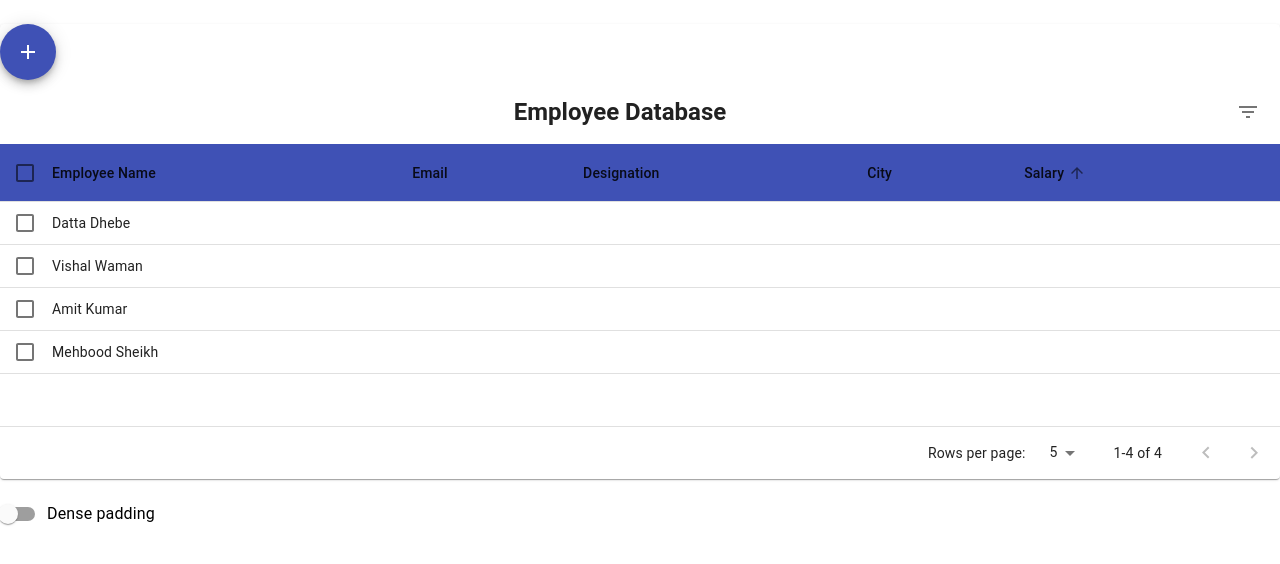
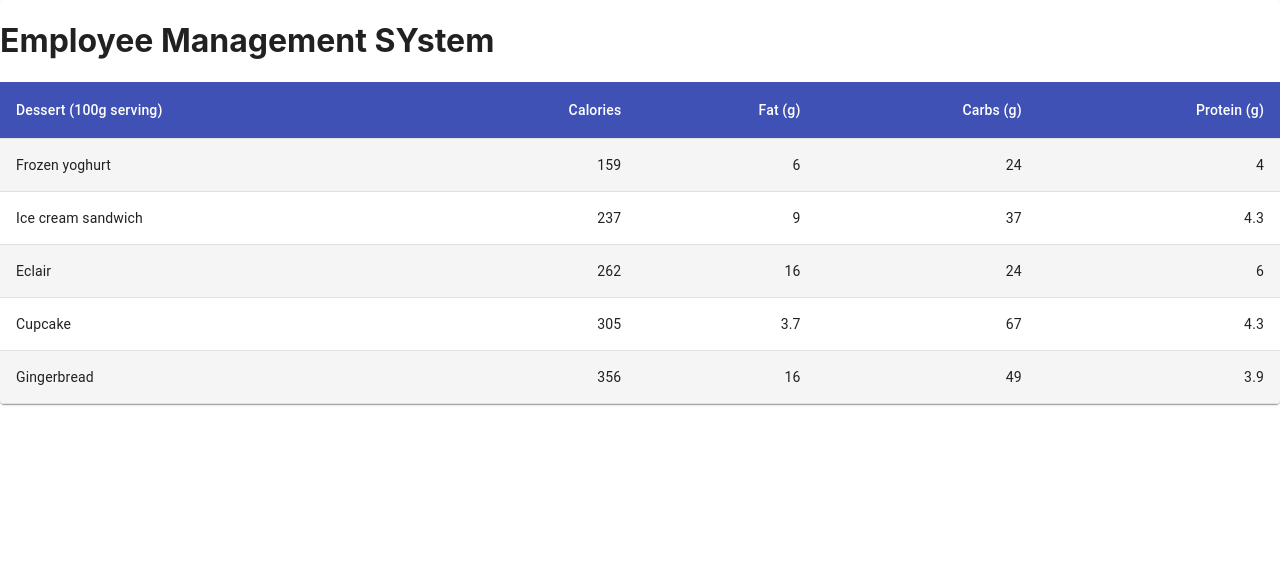
Before and after one commit to DattaDhebe/Employee-Management-Frontend, a React (Create React App) app: page /home in a window 1280 px wide. Shown: the top 564 px of the page. Built offline with nearby package versions, Linux system fonts and the light colour scheme.

Commit message:
Refactored : Dashboard To Match The Requirement by Making changes in UI.

```diff
--- a/src/Components/Dashboard/Home.jsx
+++ b/src/Components/Dashboard/Home.jsx
@@ -1,373 +1,80 @@
 import React from 'react';
-import PropTypes from 'prop-types';
-import clsx from 'clsx';
-import { lighten, makeStyles } from '@material-ui/core/styles';
+import { withStyles, makeStyles } from '@material-ui/core/styles';
 import Table from '@material-ui/core/Table';
 import TableBody from '@material-ui/core/TableBody';
 import TableCell from '@material-ui/core/TableCell';
+import TableContainer from '@material-ui/core/TableContainer';
 import TableHead from '@material-ui/core/TableHead';
-import TablePagination from '@material-ui/core/TablePagination';
 import TableRow from '@material-ui/core/TableRow';
-import TableSortLabel from '@material-ui/core/TableSortLabel';
-import Toolbar from '@material-ui/core/Toolbar';
-import Typography from '@material-ui/core/Typography';
 import Paper from '@material-ui/core/Paper';
-import Checkbox from '@material-ui/core/Checkbox';
-import IconButton from '@material-ui/core/IconButton';
-import Tooltip from '@material-ui/core/Tooltip';
-import FormControlLabel from '@material-ui/core/FormControlLabel';
-import Switch from '@material-ui/core/Switch';
-import DeleteIcon from '@material-ui/icons/Delete';
-import FilterListIcon from '@material-ui/icons/FilterList';
-import Fab from '@material-ui/core/Fab';
-import AddIcon from '@material-ui/icons/Add';
 
+const StyledTableCell = withStyles((theme) => ({
+  head: {
+    backgroundColor:'#3f51b5',
+    color: theme.palette.common.white,
+  },
+  body: {
+    fontSize: 14,
+  },
+}))(TableCell);
 
-function createData(name, email, designation, city, salary) {
-  return { name, email, designation, city, salary };
+const StyledTableRow = withStyles((theme) => ({
+  root: {
+    '&:nth-of-type(odd)': {
+      backgroundColor: theme.palette.action.hover,
+    },
+  },
+}))(TableRow);
+
+function createData(name, calories, fat, carbs, protein) {
+  return { name, calories, fat, carbs, protein };
 }
 
 const rows = [
-  createData('Datta Dhebe', 'dattadhebe@gmail.com', 'Developer', 'pune', 12000),
-  createData('Vishal Waman', 'dattadhebe@gmail.com', 'Developer', 'pune', 12000),
-  createData('Amit Kumar', 'dattadhebe@gmail.com', 'Developer', 'pune', 12000),
-  createData('Mehbood Sheikh', 'dattadhebe@gmail.com', 'Developer', 'pune', 12000),
+  createData('Frozen yoghurt', 159, 6.0, 24, 4.0),
+  createData('Ice cream sandwich', 237, 9.0, 37, 4.3),
+  createData('Eclair', 262, 16.0, 24, 6.0),
+  createData('Cupcake', 305, 3.7, 67, 4.3),
+  createData('Gingerbread', 356, 16.0, 49, 3.9),
 ];
 
-function desc(a, b, orderBy) {
-  if (b[orderBy] < a[orderBy]) {
-    return -1;
-  }
-  if (b[orderBy] > a[orderBy]) {
-    return 1;
-  }
-  return 0;
-}
+const useStyles = makeStyles({
+  table: {
+    minWidth: 700,
+  },
+});
 
-function stableSort(array, cmp) {
-  const stabilizedThis = array.map((el, index) => [el, index]);
-  stabilizedThis.sort((a, b) => {
-    const order = cmp(a[0], b[0]);
-    if (order !== 0) return order;
-    return a[1] - b[1];
-  });
-  return stabilizedThis.map(el => el[0]);
-}
-
-function getSorting(order, orderBy) {
-  return order === 'desc' ? (a, b) => desc(a, b, orderBy) : (a, b) => -desc(a, b, orderBy);
-}
-
-const headCells = [
-  { id: 'name', numeric: false, disablePadding: true, label: 'Employee Name' },
-  { id: 'email', numeric: false, disablePadding: true, label: 'Email' },
-  { id: 'designation', numeric: false, disablePadding: true, label: 'Designation' },
-  { id: 'city', numeric: false, disablePadding: true, label: 'City' },
-  { id: 'salary', numeric: false, disablePadding: false, label: 'Salary' },
-
-];
-
-function EnhancedTableHead(props) {
-  const { classes, onSelectAllClick, order, orderBy, numSelected, rowCount, onRequestSort } = props;
-  const createSortHandler = property => event => {
-    onRequestSort(event, property);
-  };
-
-  return (
-    <TableHead style={{ backgroundColor: '#3f51b5', fontWeight:'bold' }}>
-      <TableRow>
-        <TableCell padding="checkbox">
-          <Checkbox
-            indeterminate={numSelected > 0 && numSelected < rowCount}
-            checked={numSelected === rowCount}
-            onChange={onSelectAllClick}
-            inputProps={{ 'aria-label': 'select all desserts' }}
-          />
-        </TableCell>
-        {headCells.map(headCell => (
-          <TableCell
-            key={headCell.id}
-            align={headCell.numeric ? 'right' : 'left'}
-            padding={headCell.disablePadding ? 'none' : 'default'}
-            sortDirection={orderBy === headCell.id ? order : false}
-          >
-            <TableSortLabel
-              active={orderBy === headCell.id}
-              direction={order}
-              onClick={createSortHandler(headCell.id)}
-            >
-              {headCell.label}
-              {orderBy === headCell.id ? (
-                <span className={classes.visuallyHidden}>
-                  {order === 'desc' ? 'sorted descending' : 'sorted ascending'}
-                </span>
-              ) : null}
-            </TableSortLabel>
-          </TableCell>
-        ))}
-      </TableRow>
-    </TableHead>
-  );
-}
-
-EnhancedTableHead.propTypes = {
-  classes: PropTypes.object.isRequired,
-  numSelected: PropTypes.number.isRequired,
-  onRequestSort: PropTypes.func.isRequired,
-  onSelectAllClick: PropTypes.func.isRequired,
-  order: PropTypes.oneOf(['asc', 'desc']).isRequired,
-  orderBy: PropTypes.string.isRequired,
-  rowCount: PropTypes.number.isRequired,
-};
-
-const useToolbarStyles = makeStyles(theme => ({
-  root: {
-    paddingLeft: theme.spacing(2),
-    paddingRight: theme.spacing(1),
-  },
-  highlight:
-    theme.palette.type === 'light'
-      ? {
-          color: '#000',
-          backgroundColor: '#rgba(0, 0, 0, 0.04)',
-        }
-      : {
-          color: '#3f51b5',
-          backgroundColor: '#3f51b5',
-        },
-  title: {
-    flex: '1 1 100%',
-    textAlign: 'center',
-    fontWeight: 'bold',
-  },
-
-  fab: {
-    margin: theme.spacing(1),
-  },
-  extendedIcon: {
-    marginRight: theme.spacing(1),
-  },
-}));
-
-const EnhancedTableToolbar = props => {
-  const classes = useToolbarStyles();
-  const { numSelected } = props;
-
-  return (
-    <Toolbar
-      className={clsx(classes.root, {
-        [classes.highlight]: numSelected > 0,
-      })}
-    >
-      {numSelected > 0 ? (
-        <Typography className={classes.title} color="inherit" variant="subtitle1">
-          {numSelected} selected
-        </Typography>
-      ) : (
-        <Typography className={classes.title} variant="h5" id="tableTitle" >
-          Employee Database
-        </Typography>
-      )}
-
-      {numSelected > 0 ? (
-        <Tooltip title="Delete">
-          <IconButton aria-label="delete">
-            <DeleteIcon />
-          </IconButton>
-        </Tooltip>
-      ) : (
-        <Tooltip title="Filter list">
-          <IconButton aria-label="filter list">
-            <FilterListIcon />
-          </IconButton>
-        </Tooltip>
-      )}
-    </Toolbar>
-  );
-};
-
-EnhancedTableToolbar.propTypes = {
-  numSelected: PropTypes.number.isRequired,
-};
-
-const useStyles = makeStyles(theme => ({
-  root: {
-    width: '100%',
-    marginTop: theme.spacing(3),
-  },
-  paper: {
-    width: '100%',
-    marginBottom: theme.spacing(2),
-  },
-  table: {
-    minWidth: 750,
-  },
-  tableWrapper: {
-    overflowX: 'auto',
-  },
-  visuallyHidden: {
-    border: 0,
-    clip: 'rect(0 0 0 0)',
-    height: 1,
-    margin: -1,
-    overflow: 'hidden',
-    padding: 0,
-    position: 'absolute',
-    top: 20,
-    width: 1,
-  },
-}));
-
-export default function EnhancedTable() {
+export default function Home() {
   const classes = useStyles();
-  const [order, setOrder] = React.useState('asc');
-  const [orderBy, setOrderBy] = React.useState('salary');
-  const [selected, setSelected] = React.useState([]);
-  const [page, setPage] = React.useState(0);
-  const [dense, setDense] = React.useState(false);
-  const [rowsPerPage, setRowsPerPage] = React.useState(5);
-
-  const handleRequestSort = (event, property) => {
-    const isDesc = orderBy === property && order === 'desc';
-    setOrder(isDesc ? 'asc' : 'desc');
-    setOrderBy(property);
-  };
-
-  const handleSelectAllClick = event => {
-    if (event.target.checked) {
-      const newSelecteds = rows.map(n => n.name);
-      setSelected(newSelecteds);
-      return;
-    }
-    setSelected([]);
-  };
-
-  const handleClick = (event, name) => {
-    const selectedIndex = selected.indexOf(name);
-    let newSelected = [];
-
-    if (selectedIndex === -1) {
-      newSelected = newSelected.concat(selected, name);
-    } else if (selectedIndex === 0) {
-      newSelected = newSelected.concat(selected.slice(1));
-    } else if (selectedIndex === selected.length - 1) {
-      newSelected = newSelected.concat(selected.slice(0, -1));
-    } else if (selectedIndex > 0) {
-      newSelected = newSelected.concat(
-        selected.slice(0, selectedIndex),
-        selected.slice(selectedIndex + 1),
-      );
-    }
-
-    setSelected(newSelected);
-  };
-
-  const handleChangePage = (event, newPage) => {
-    setPage(newPage);
-  };
-
-  const handleChangeRowsPerPage = event => {
-    setRowsPerPage(parseInt(event.target.value, 10));
-    setPage(0);
-  };
-
-  const handleChangeDense = event => {
-    setDense(event.target.checked);
-  };
-
-  const isSelected = name => selected.indexOf(name) !== -1;
-
-  const emptyRows = rowsPerPage - Math.min(rowsPerPage, rows.length - page * rowsPerPage);
 
   return (
 
-    <div className={classes.root}>
-      <div>
-    </div>
-      <Paper className={classes.paper}>
-      <Fab color="primary" aria-label="add" className={classes.fab}>
-            <AddIcon />
-            </Fab>
-        <EnhancedTableToolbar numSelected={selected.length} />
-        <div className={classes.tableWrapper}>
-          <Table
-            className={classes.table}
-            aria-labelledby="tableTitle"
-            size={dense ? 'small' : 'medium'}
-            aria-label="enhanced table"
-          >
-
-            <EnhancedTableHead
-              classes={classes}
-              numSelected={selected.length}
-              order={order}
-              orderBy={orderBy}
-              onSelectAllClick={handleSelectAllClick}
-              onRequestSort={handleRequestSort}
-              rowCount={rows.length}
-            />
-
-            <TableBody>
-              {stableSort(rows, getSorting(order, orderBy))
-                .slice(page * rowsPerPage, page * rowsPerPage + rowsPerPage)
-                .map((row, index) => {
-                  const isItemSelected = isSelected(row.name);
-                  const labelId = `enhanced-table-checkbox-${index}`;
-
-                  return (
-                    <TableRow
-                      hover
-                      onClick={event => handleClick(event, row.name)}
-                      role="checkbox"
-                      aria-checked={isItemSelected}
-                      tabIndex={-1}
-                      key={row.name}
-                      selected={isItemSelected}
-                    >
-                      <TableCell padding="checkbox">
-                        <Checkbox
-                          checked={isItemSelected}
-                          inputProps={{ 'aria-labelledby': labelId }}
-                        />
-                      </TableCell>
-                      <TableCell component="th" id={labelId} scope="row" padding="none">
-                        {row.name}
-                      </TableCell>
-                      <TableCell align="right">{row.calories}</TableCell>
-                      <TableCell align="right">{row.fat}</TableCell>
-                      <TableCell align="right">{row.carbs}</TableCell>
-                      <TableCell align="right">{row.protein}</TableCell>
-                    </TableRow>
-                  );
-                })}
-              {emptyRows > 0 && (
-                <TableRow style={{ height: (dense ? 33 : 53) * emptyRows }}>
-                  <TableCell colSpan={6} />
-                </TableRow>
-              )}
-            </TableBody>
-          </Table>
-        </div>
-        <TablePagination
-          rowsPerPageOptions={[5, 10, 25]}
-          component="div"
-          count={rows.length}
-          rowsPerPage={rowsPerPage}
-          page={page}
-          backIconButtonProps={{
-            'aria-label': 'previous page',
-          }}
-          nextIconButtonProps={{
-            'aria-label': 'next page',
-          }}
-          onChangePage={handleChangePage}
-          onChangeRowsPerPage={handleChangeRowsPerPage}
-        />
-      </Paper>
-      <FormControlLabel
-        control={<Switch checked={dense} onChange={handleChangeDense} />}
-        label="Dense padding"
-      />
-    </div>
+    <TableContainer component={Paper}>
+      <h1>Employee Management SYstem</h1>
+      <Table className={classes.table} aria-label="customized table">
+        <TableHead>
+          <TableRow>
+            <StyledTableCell>Dessert (100g serving)</StyledTableCell>
+            <StyledTableCell align="right">Calories</StyledTableCell>
+            <StyledTableCell align="right">Fat&nbsp;(g)</StyledTableCell>
+            <StyledTableCell align="right">Carbs&nbsp;(g)</StyledTableCell>
+            <StyledTableCell align="right">Protein&nbsp;(g)</StyledTableCell>
+          </TableRow>
+        </TableHead>
+        <TableBody>
+          {rows.map((row) => (
+            <StyledTableRow key={row.name}>
+              <StyledTableCell component="th" scope="row">
+                {row.name}
+              </StyledTableCell>
+              <StyledTableCell align="right">{row.calories}</StyledTableCell>
+              <StyledTableCell align="right">{row.fat}</StyledTableCell>
+              <StyledTableCell align="right">{row.carbs}</StyledTableCell>
+              <StyledTableCell align="right">{row.protein}</StyledTableCell>
+            </StyledTableRow>
+          ))}
+        </TableBody>
+      </Table>
+    </TableContainer>
   );
 }
--- a/src/Components/login/login.jsx
+++ b/src/Components/login/login.jsx
@@ -157,7 +157,7 @@ const useStyles = makeStyles((theme) => ({
     align:'bottom',
   },
   avatar: {
-    marginTop: '30%',
+    marginTop: '10%',
     backgroundColor:'#3f51b5',
 
   },
```
